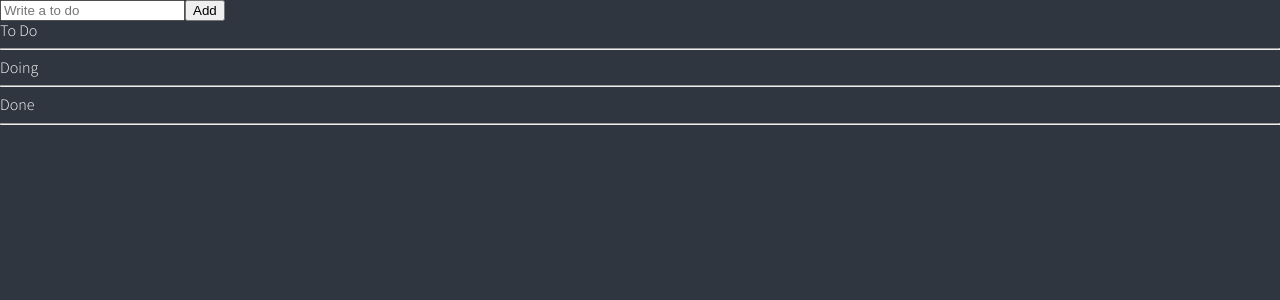
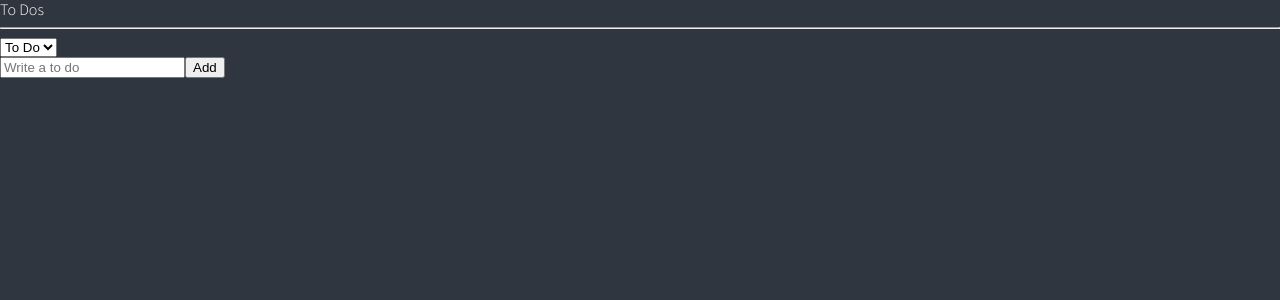
Before and after one commit to OrKrj/nomad-react-toDo, a React (Create React App) app: page / in a window 1280 px wide. Shown: the top 300 px of the page. Built offline with nearby package versions, Linux system fonts and the light colour scheme.

Commit message:
selector refactoring

```diff
--- a/src/atoms.tsx
+++ b/src/atoms.tsx
@@ -12,14 +12,16 @@
   default: [],
 });
 
+export const categoryState = atom({
+  key: "category",
+  default: "To_Do",
+});
+
 export const toDoSelector = selector({
   key: "toDoSelector",
   get: ({ get }) => {
     const toDos = get(toDoState);
-    return [
-      toDos.filter((toDo) => toDo.category === "To_Do"),
-      toDos.filter((toDo) => toDo.category === "To_Do"),
-      toDos.filter((toDo) => toDo.category === "Done"),
-    ];
+    const category = get(categoryState);
+    return toDos.filter((toDo) => toDo.category === category);
   },
 });
--- a/src/components/ToDoList.tsx
+++ b/src/components/ToDoList.tsx
@@ -1,36 +1,28 @@
 import React from "react";
-import { useRecoilValue } from "recoil";
+import { useRecoilState, useRecoilValue } from "recoil";
 import CreateToDo from "./CreateToDo";
-import { toDoSelector, toDoState } from "../atoms";
+import { categoryState, toDoSelector, toDoState } from "../atoms";
 import ToDo from "./ToDo";
 
 function ToDoList() {
-  const [toDos, doing, done] = useRecoilValue(toDoSelector);
+  const toDos = useRecoilValue(toDoSelector);
+  const [category, setCategory] = useRecoilState(categoryState);
+  const onInput = (event: React.FormEvent<HTMLSelectElement>) => {
+    setCategory(event.currentTarget.value);
+  };
   return (
     <div>
+      <h1>To Dos</h1>
+      <hr />
+      <select value={category} onInput={onInput}>
+        <option value={"To_Do"}>To Do</option>
+        <option value={"Doing"}>Doing</option>
+        <option value={"Done"}>Done</option>
+      </select>
       <CreateToDo />
-      <h2>To Do</h2>
-      <ul>
-        {toDos.map((toDo) => (
-          // text={toDo.text} category={toDo.category} id={toDo.id} == {...toDo}
-          <ToDo key={toDo.id} {...toDo} />
-        ))}
-      </ul>
-      <hr />
-      <h2>Doing</h2>
-      <ul>
-        {doing.map((toDo) => (
-          <ToDo key={toDo.id} {...toDo} />
-        ))}
-      </ul>
-      <hr />
-      <h2>Done</h2>
-      <ul>
-        {done.map((toDo) => (
-          <ToDo key={toDo.id} {...toDo} />
-        ))}
-      </ul>
-      <hr />
+      {toDos?.map((toDo) => (
+        <ToDo key={toDo.id} {...toDo} />
+      ))}
     </div>
   );
 }
```
